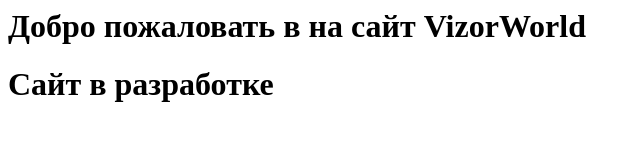
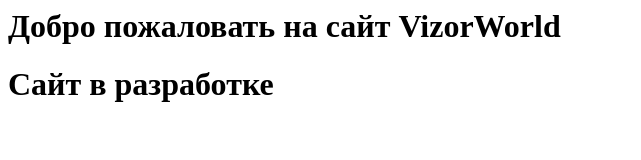
Before and after one commit to vizorworld/vizorworld.github.io, a plain HTML site: page index.html in a window 1280 px wide. Shown: the whole page, without its empty margins (0-641 px from the left). Drawn offline with Linux system fonts and the light colour scheme.

Commit message:
Update index.html

```diff
--- a/index.html
+++ b/index.html
@@ -1,5 +1,5 @@
 <html>
-<h1>Добро пожаловать в на сайт VizorWorld</h1>
+<h1>Добро пожаловать на сайт VizorWorld</h1>
 <title>VizorWorld</title>
 <h1>Сайт в разработке</h1>
 </html>
```
